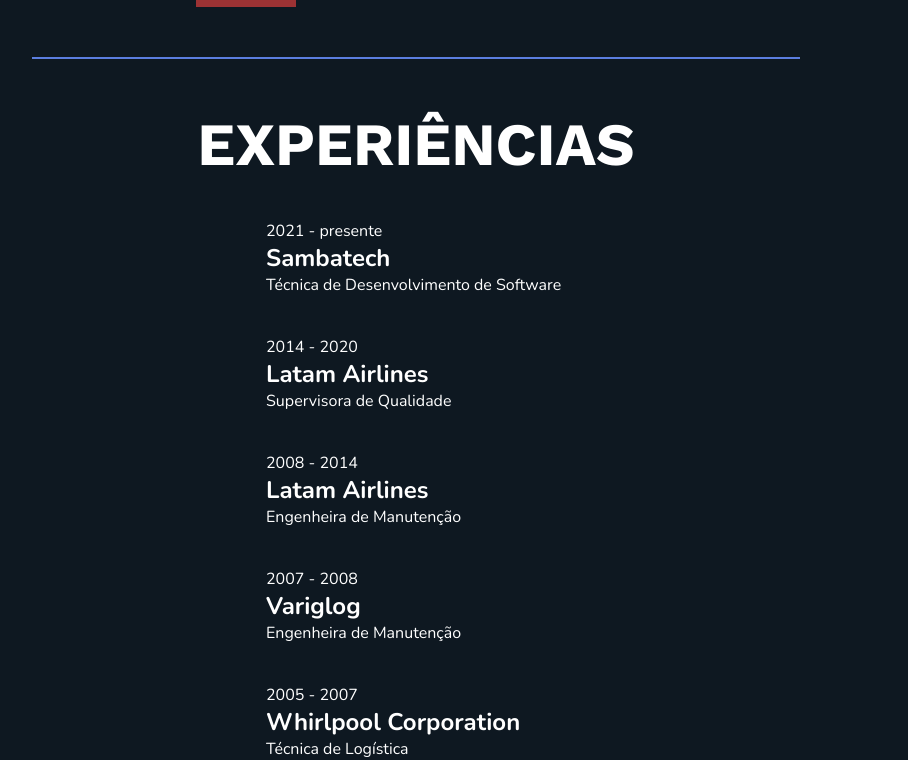
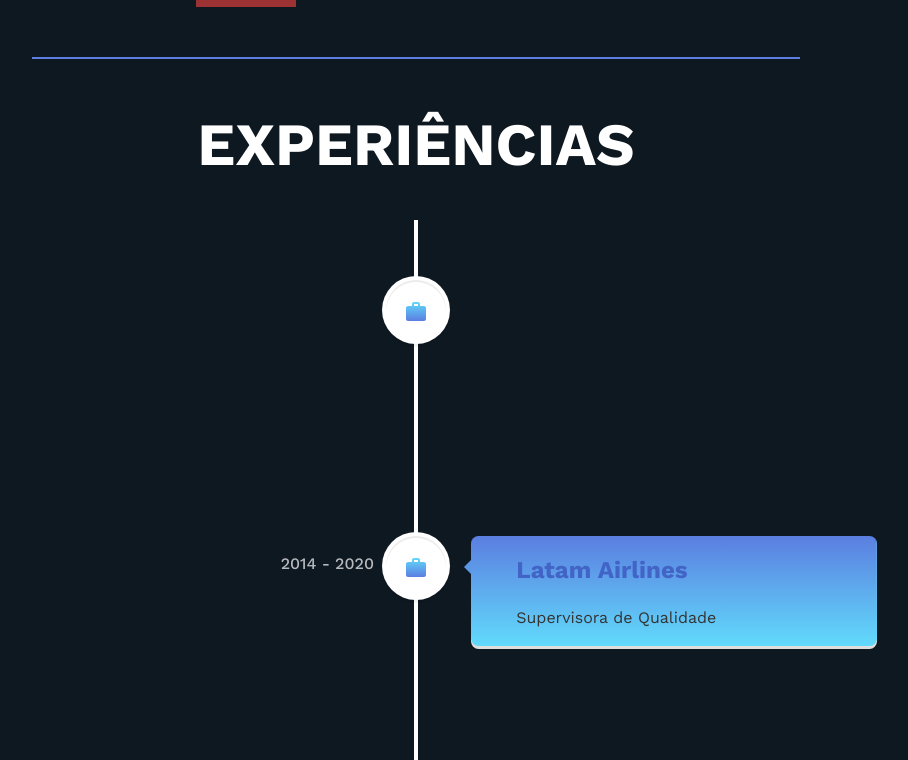
Before and after one commit to maricegalla/portfolio, a React (Create React App) app: page / in a window 1280 px wide. Shown: the part 2186-2946 px from the top of the page, without its empty margins (224-1132 px from the left). Built offline with nearby package versions, Linux system fonts and the light colour scheme.

Commit message:
Experience timeline

```diff
--- a/package.json
+++ b/package.json
@@ -14,6 +14,7 @@
     "react-dom": "^17.0.2",
     "react-icons": "^4.3.1",
     "react-scripts": "4.0.3",
+    "react-vertical-timeline-component": "^3.5.2",
     "styled-components": "^5.3.3",
     "web-vitals": "^1.0.1"
   },
--- /dev/null
+++ b/src/assets/workIcon.js
@@ -0,0 +1,13 @@
+import { MdWork } from 'react-icons/md';
+
+export const workIcon = (
+  <>
+    <svg width="0" height="0">
+      <linearGradient id="blue-gradient" x1="0" y1="0" x2="0" y2="100%">
+        <stop stopColor="#61dafb" offset="0%" />
+        <stop stopColor="#5b7ee0" offset="100%" />
+      </linearGradient>
+    </svg>
+    <MdWork style={{ fill: 'url(#blue-gradient)', top: '20px'}} />
+  </>
+);
--- /dev/null
+++ b/src/components/Content/Experiences/index.jsx
@@ -0,0 +1,33 @@
+import React from 'react';
+import { ExperienceContainer } from './style';
+import {
+  VerticalTimeline,
+  VerticalTimelineElement,
+} from 'react-vertical-timeline-component';
+import { experience } from 'src/assets/experience.js';
+import { workIcon } from 'src/assets/workIcon';
+import 'react-vertical-timeline-component/style.min.css';
+
+const Experiences = () => {
+  return (
+    <ExperienceContainer>
+      <h1>EXPERIÊNCIAS</h1>
+      <VerticalTimeline>
+        {experience.map((e, index) => (
+          <VerticalTimelineElement
+            className="vertical-timeline-element--work"
+            date={e.year}
+            key={index}
+            iconStyle={{ background: '#fff', color: '#fff' }}
+            icon={workIcon}
+          >
+            <p className="vertical-timeline-element-title">{e.company}</p>
+            <p className="vertical-timeline-element-subtitle">{e.position}</p>
+          </VerticalTimelineElement>
+        ))}
+      </VerticalTimeline>
+    </ExperienceContainer>
+  );
+};
+
+export default Experiences;
--- /dev/null
+++ b/src/components/Content/Experiences/style.js
@@ -0,0 +1,107 @@
+import styled from 'styled-components';
+
+const ExperienceContainer = styled.div`
+  display: flex;
+  flex-direction: column;
+  align-items: center;
+  color: #fff;
+  font-family: 'Work Sans', sans-serif;
+  font-size: 30px;
+  margin: 0 100px;
+  width: 80%;
+  gap: 40px;
+
+  & > h1 {
+    margin-top: 0;
+    text-align: center;
+  }
+
+
+  .vertical-timeline-element-title {
+    color: #4264c7;
+    font-weight: 700;
+    font-size: 24px;
+    margin-top: 10px;
+  }
+
+  .vertical-timeline-element-content-arrow {
+    border-right: 7px solid #5c97e7;
+  }
+
+  .vertical-timeline-element-subtitle {
+    color: #333;
+    font-weight: 400;
+    font-size: 16px;
+  }
+
+  .vertical-timeline-element-content {
+    padding: 5px 45px 15px;
+    background-color: #61dafb;
+    background-image: linear-gradient(0deg, #61dafb 0%, #5b7ee0 100%);
+    background-position: top center;
+    background-repeat: no-repeat;
+    background-size: cover;
+  }
+
+  //   img {
+  //     height: 100px;
+  //   }
+
+  //   .paragraph {
+  //     margin: 0;
+  //     text-align: justify;
+  //     font-size: 24px;
+  //     font-family: 'Nunito', sans-serif;
+  //     font-weight: 700;
+  //   }
+
+  //   .small {
+  //     margin: 0;
+  //     text-align: justify;
+  //     font-size: 16px;
+  //     font-family: 'Nunito', sans-serif;
+  //   }
+
+  //   .column {
+  //     display: flex;
+  //     flex-direction: column;
+  //     justify-content: center;
+  //     width: 300px;
+  //   }
+
+  //   .line {
+  //     display: flex;
+  //     flex-direction: line;
+  //     align-items: center;
+  //     gap: 40px;
+  //   }
+
+  //   @media (max-width: 800px) {
+  //     width: 90%;
+  //     gap: 20px;
+  //     margin: 0;
+
+  //     h1 {
+  //       transform: scale(0.7);
+  //     }
+
+  //     img {
+  //       height: 80px;
+  //     }
+
+  //     .column {
+  //       width: 100%;
+  //     }
+
+  //     .line {
+  //       gap: 20px;
+  //       width: 100%;
+  //     }
+
+  //     .paragraph {
+  //       font-size: 18px;
+  //     }
+  //   }
+`;
+
+export { ExperienceContainer };
--- a/src/components/Content/index.jsx
+++ b/src/components/Content/index.jsx
@@ -2,13 +2,12 @@
 import {
   ContentContainer,
   EducationContainer,
-  ExperienceContainer,
   LineContainer,
   MainTextContainer,
 } from './style';
 import Habilities from './Habilities';
+import Experiences from './Experiences';
 import { education } from 'src/assets/education.js';
-import { experience } from 'src/assets/experience.js';
 import useViewport from 'src/hooks/useViewport';
 import Name from 'src/components/Name';
 
@@ -49,18 +48,7 @@
         ))}
       </EducationContainer>
       <LineContainer />
-      <ExperienceContainer>
-        <h1>EXPERIÊNCIAS</h1>
-        {experience.map((e, index) => (
-          <div className="line" key={index}>
-            <div className="column">
-              <p className="small">{e.year}</p>
-              <p className="paragraph">{e.company}</p>
-              <p className="small">{e.position}</p>
-            </div>
-          </div>
-        ))}
-      </ExperienceContainer>
+      <Experiences />
     </ContentContainer>
   );
 };
--- a/src/components/Content/style.js
+++ b/src/components/Content/style.js
@@ -174,87 +174,9 @@
   }
 `;
 
-const ExperienceContainer = styled.div`
-  color: #fff;
-  font-family: 'Work Sans', sans-serif;
-  font-size: 30px;
-  text-align: center;
-  margin: 0 100px 20px;
-  width: 60%;
-  display: flex;
-  flex-direction: column;
-  align-items: center;
-  gap: 40px;
-
-  & > h1 {
-    margin: 0;
-  }
-
-  img {
-    height: 100px;
-  }
-
-  .paragraph {
-    margin: 0;
-    text-align: justify;
-    font-size: 24px;
-    font-family: 'Nunito', sans-serif;
-    font-weight: 700;
-  }
-
-  .small {
-    margin: 0;
-    text-align: justify;
-    font-size: 16px;
-    font-family: 'Nunito', sans-serif;
-  }
-
-  .column {
-    display: flex;
-    flex-direction: column;
-    justify-content: center;
-    width: 300px;
-  }
-
-  .line {
-    display: flex;
-    flex-direction: line;
-    align-items: center;
-    gap: 40px;
-  }
-
-  @media (max-width: 800px) {
-    width: 90%;
-    gap: 20px;
-    margin: 0;
-
-    h1 {
-      transform: scale(0.7);
-    }
-
-    img {
-      height: 80px;
-    }
-
-    .column {
-      width: 100%;
-    }
-
-    .line {
-      gap: 20px;
-      width: 100%;
-    }
-
-    .paragraph {
-      font-size: 18px;
-    }
-  }
-`;
-
 export {
   ContentContainer,
   MainTextContainer,
   LineContainer,
   EducationContainer,
-  ExperienceContainer,
 };
--- a/src/components/Navbar/index.jsx
+++ b/src/components/Navbar/index.jsx
@@ -8,7 +8,7 @@
       <p>|</p>
       <button onClick={() => window.scrollTo(0, 1050)} className="nav">Formação</button>
       <p>|</p>
-      <button onClick={() => window.scrollTo(0, 1770)} className="nav">Experiências</button>
+      <button onClick={() => window.scrollTo(0, 1780)} className="nav">Experiências</button>
     </NavBarContainer>
   );
 };
```
Also changed, not shown: 1 other file (tests, documents, lock files or other folders).
